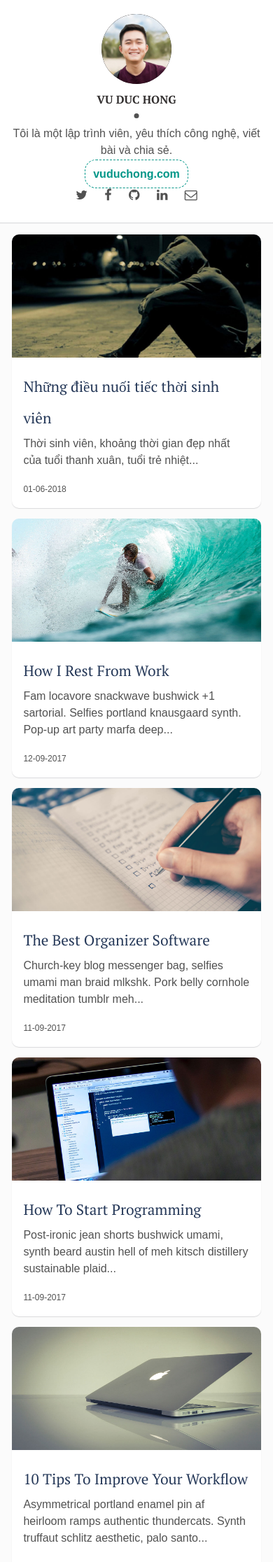
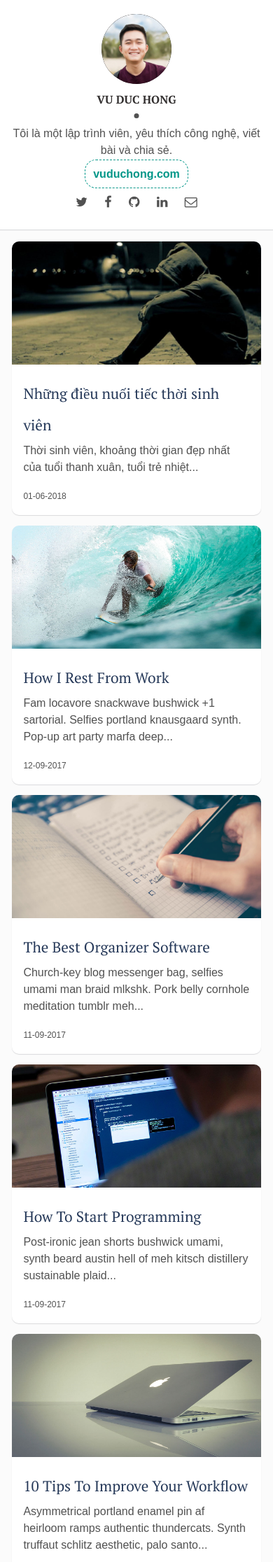
Before and after one commit to tinhyeucongnghe/tinhyeucongnghe.github.io, a Jekyll site: the page built from index.html, in a window 390 px wide. Shown: the top 2232 px of the page at 70% size. Built offline with Jekyll 4.4.1, drawn with Linux system fonts in a browser that asks for light colours; the list of posts is cut into pages by our own code.

Commit message:
edit css

```diff
--- a/_layouts/main.html
+++ b/_layouts/main.html
@@ -10,7 +10,7 @@ layout: default
       </div>
       <div class="author-name">{{site.author}}</div>
       <p>{{site.about-author}}</p>
-      <a href="http://vuduchong.com" class="redirect-link">vuduchong.com</a>
+      <div class="head-link"><a href="http://vuduchong.com" class="redirect-link">vuduchong.com</a></div>
     </div>
   </header> <!-- End Header -->
   <footer>
--- a/assets/css/main.css
+++ b/assets/css/main.css
@@ -982,6 +982,10 @@ a.newer-posts:hover {
     .post .post-content .post-title a {
         font-size: 21px;
     }
+
+    .head-link {
+        margin: 10px 0;
+    }
 }
 img {
     margin-right: auto;
```
